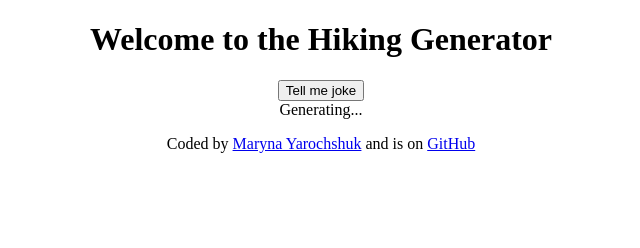
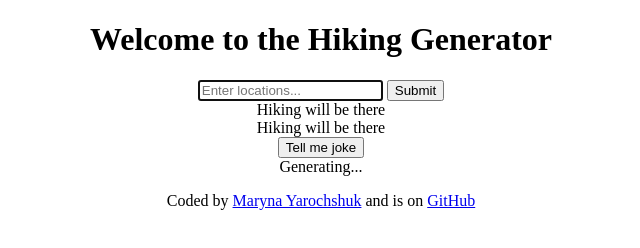
Before and after one commit to MarynaYar/AI, a plain HTML site: page index.html in a window 1280 px wide. Shown: the whole page, without its empty margins (319-959 px from the left). Drawn offline with nearby package versions, Linux system fonts and the light colour scheme.

Commit message:
Added the basics HTML structure

```diff
--- a/index.html
+++ b/index.html
@@ -6,14 +6,27 @@
   <meta name="viewport" content="width=device-width, initial-scale=1.0">
   <link rel="stylesheet" href="style.css">
   <script src="https://cdn.jsdelivr.net/npm/axios@1.6.7/dist/axios.min.js"></script>
-  <title>Document</title>
+  <title>Hiking Generator</title>
 </head>
 
 <body>
-  <h1>Welcome to the Hiking Generator</h1>
-  <button id="main-button">Tell me joke</button>
-  <div id="loadingMessage" class="disabled">Generating...</div>
-  <div id="joke"></div>
+  <header>
+    <h1>Welcome to the Hiking Generator</h1>
+  </header>
+  <main>
+    <form action="">
+      <input type="text" placeholder="Enter locations..." autofocus required autocomplete="off">
+      <input type="submit">
+      <div>
+        Hiking will be there
+        <br />
+        Hiking will be there
+      </div>
+    </form>
+    <button id="main-button">Tell me joke</button>
+    <div id="loadingMessage" class="disabled">Generating...</div>
+    <div id="joke"></div>
+  </main>
   <footer>
     <p>
       Coded by <a href="https://www.linkedin.com/in/maryna-yaroshchuk-254901243/" target="_blank">Maryna Yarochshuk</a>
```
